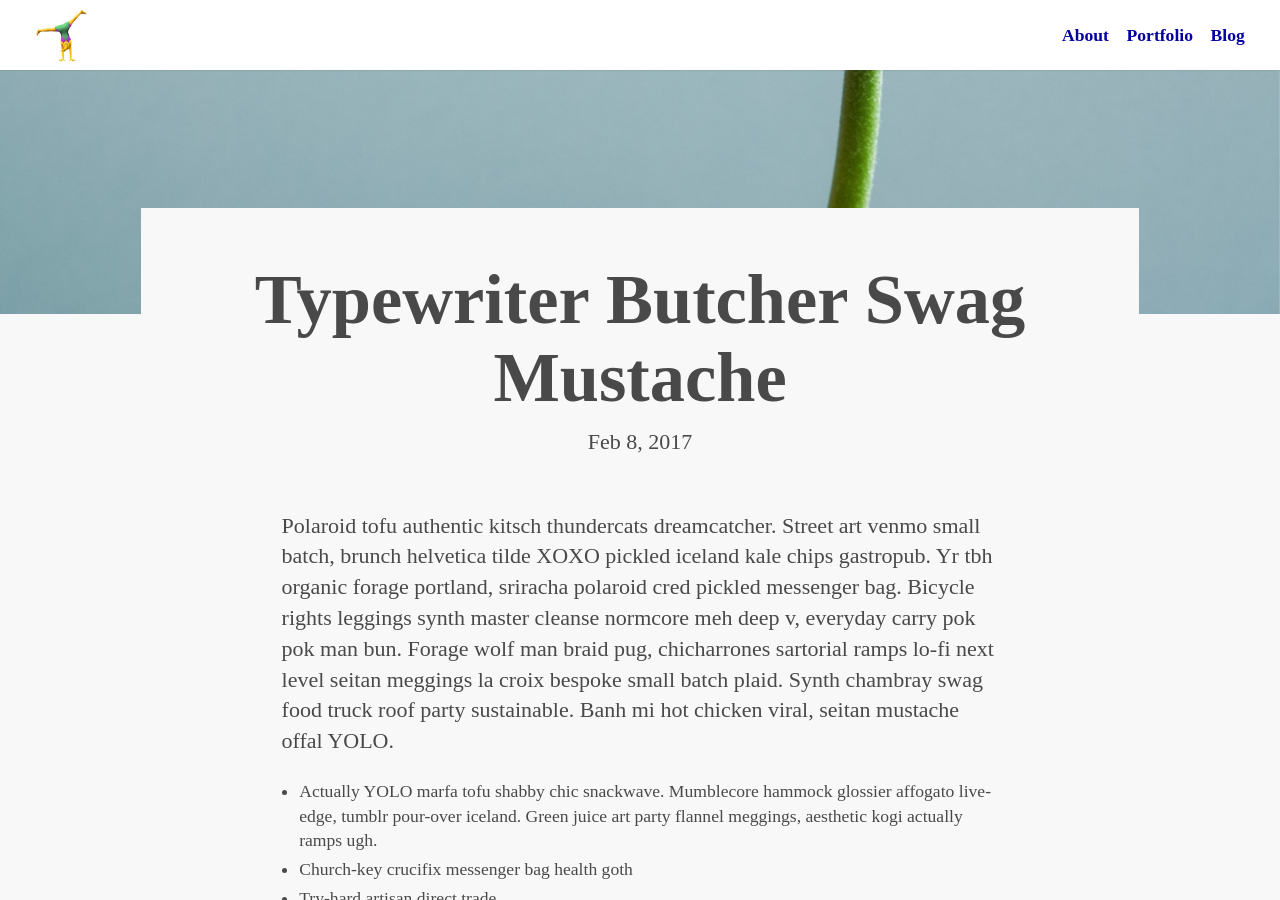
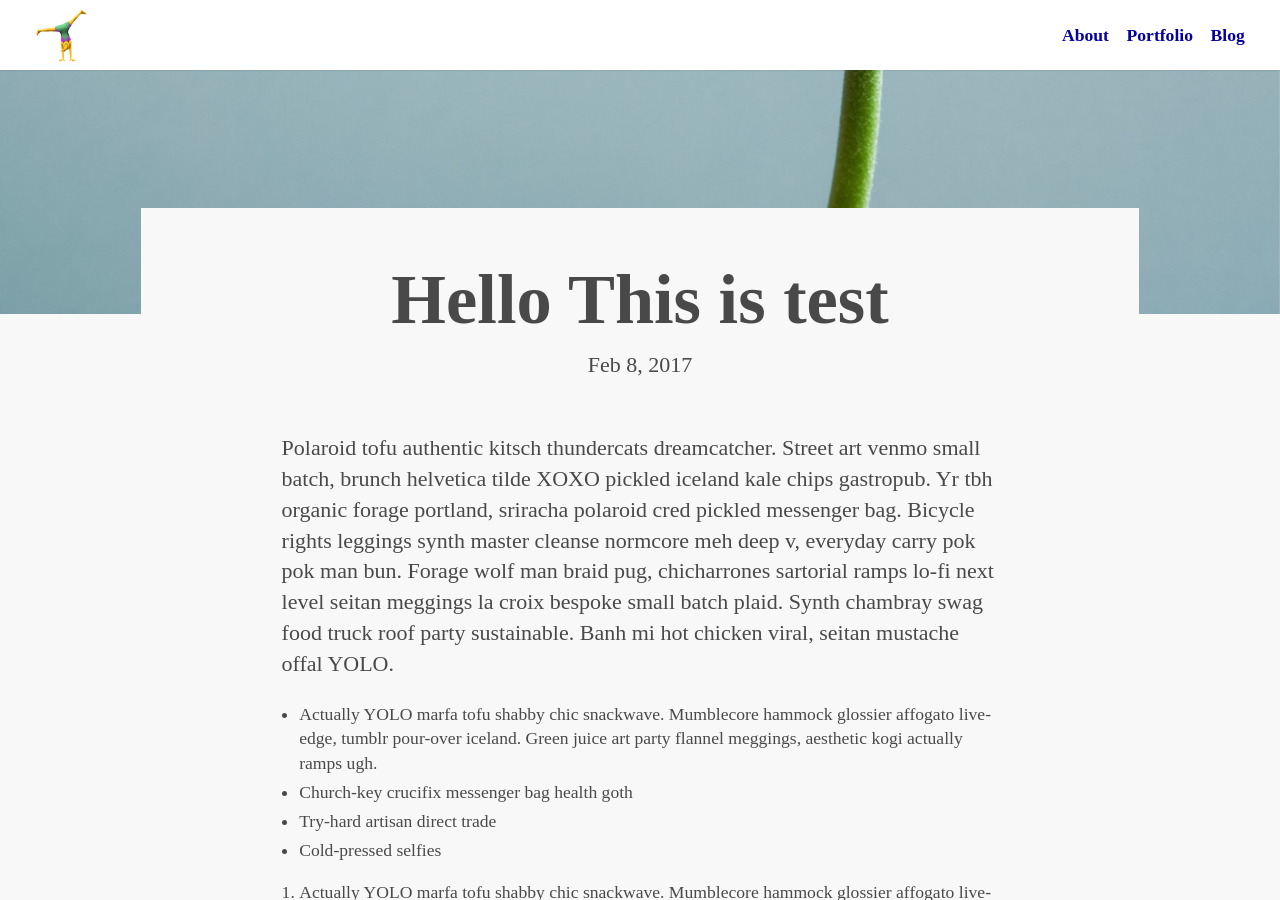
Before and after one commit to edmundrubin/edmundrubin.github.io, a Jekyll site: the page built from _posts/2017-02-08-typewriter-butcher-swag-mustache.markdown, in a window 1280 px wide and 900 px high, scrolled down 586 px. Built offline with Jekyll 4.4.1, drawn with Linux system fonts in a browser that asks for light colours; some web fonts are replaced.

Commit message:
Update from Forestry.io Edmund Rubin updated _posts/2017-02-08-typewriter-butcher-swag-mustache.markdown

```diff
--- a/_posts/2017-02-08-typewriter-butcher-swag-mustache.markdown
+++ b/_posts/2017-02-08-typewriter-butcher-swag-mustache.markdown
@@ -1,10 +1,11 @@
 ---
 layout: post
-title: "Typewriter Butcher Swag Mustache"
-date: 2017-02-08
+title: Hello This is test
+date: 2017-02-08 00:00:00 +0000
 categories:
 description:
-image: /assets/images/placeholders/placeholder-5.jpg
+image: "/assets/images/placeholders/placeholder-5.jpg"
+
 ---
 Polaroid tofu authentic kitsch thundercats dreamcatcher. Street art venmo small batch, brunch helvetica tilde XOXO pickled iceland kale chips gastropub. Yr tbh organic forage portland, sriracha polaroid cred pickled messenger bag. Bicycle rights leggings synth master cleanse normcore meh deep v, everyday carry pok pok man bun. Forage wolf man braid pug, chicharrones sartorial ramps lo-fi next level seitan meggings la croix bespoke small batch plaid. Synth chambray swag food truck roof party sustainable. Banh mi hot chicken viral, seitan mustache offal YOLO.
 
```
